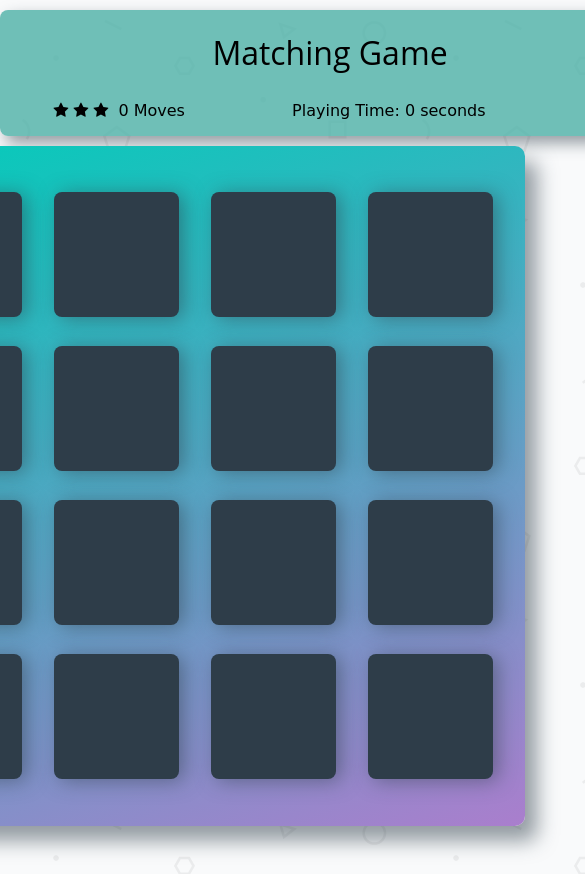
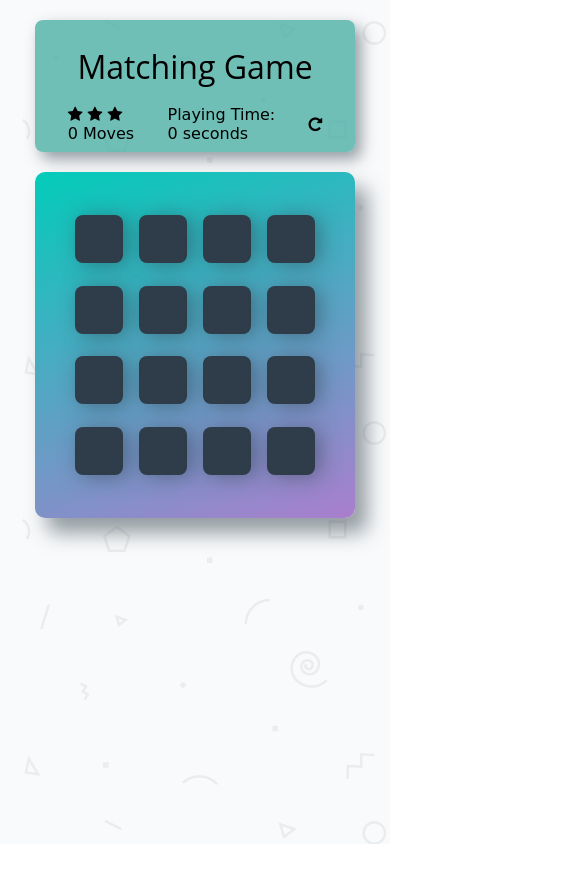
Before and after one commit to gcorsiglia/udacitymemorygame, a plain HTML site: page index.html in a window 390 px wide. Shown: the top 874 px of the page, 585 px wide, since content can reach past the window. After the commit the page ends 844 px from the top, so only its background shows below. Drawn offline with Linux system fonts and the light colour scheme; a web font is replaced by a local one.

Commit message:
Make application mobile responsive

```diff
--- a/css/app.css
+++ b/css/app.css
@@ -40,7 +40,6 @@ h1 {
 
 .deck {
     width: 660px;
-    min-height: 680px;
     background: linear-gradient(160deg, #02ccba 0%, #aa7ecd 100%);
     padding: 32px;
     border-radius: 10px;
@@ -55,6 +54,7 @@ h1 {
 .deck .card {
     height: 125px;
     width: 125px;
+    margin: 1rem auto;
     background: #2e3d49;
     font-size: 0;
     color: #ffffff;
@@ -93,7 +93,7 @@ h1 {
 .bg-color {
     background-color: rgba(77, 177, 167, 0.8);
     border-radius: 8px;
-    margin: 10px auto;
+    margin: 20px auto;
     box-shadow: 6px 7px 15px 0 rgba(46, 61, 73, 0.5);
 }
 
@@ -174,3 +174,82 @@ h1 {
     text-transform: uppercase;
     cursor: pointer;
 }
+
+/* Mobile */
+
+@media screen and (max-width: 700px) {
+    .bg-color {
+        width: 560px;
+        padding: 0.2rem 1rem;
+    }
+
+    .score-panel {
+        width: 100%;
+    }
+
+    .deck {
+        width: 560px;
+        height: auto;
+        padding: 2rem;
+        margin: 0 0 2rem;
+    }
+
+    .deck .card {
+        max-width: 6rem;
+        max-height: 6rem;
+        margin: 1rem 0.5rem;
+    }
+
+    .deck .card.show {
+        font-size: 1.75rem;
+    }
+
+
+    .deck .card.match {
+        font-size: 1.75rem;
+    }
+
+}
+
+@media screen and (max-width: 600px) {
+    .deck {
+        width: 400px;
+    }
+
+    .bg-color {
+        width: 400px;
+    }
+
+    .deck .card {
+        max-height: 4rem;
+        max-width: 4rem;
+    }
+}
+
+@media screen and (max-width: 400px) {
+     .deck {
+        width: 320px;
+    }
+
+    .bg-color {
+        width: 320px;
+    }
+
+    .deck .card {
+        max-height: 3rem;
+        max-width: 3rem;
+        margin-top: 0.7rem;
+        margin-bottom: 0.7rem;
+    }
+
+
+    .deck .card.show {
+        font-size: 1.25rem;
+    }
+
+
+    .deck .card.match {
+        font-size: 1.25rem;
+    }
+
+}
--- a/index.html
+++ b/index.html
@@ -24,11 +24,16 @@
             		  <li id="starThree"><i class="fa fa-star"></i></li>
             	   </ul>
 
-            	   <span class="moves">0</span> Moves
+                	<div class="moves-container">
+                        <span class="moves">0</span> Moves
+                    </div>
                 </div>
 
                 <div class="score__timer">
-                    Playing Time: <span class="timer">0</span> seconds
+                    Playing Time:
+                    <div class="time-container">
+                        <span class="timer">0</span> seconds
+                    </div>
                 </div>
 
                 <div class="restart">
```
